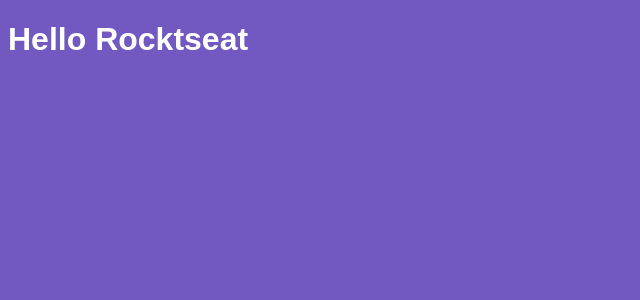
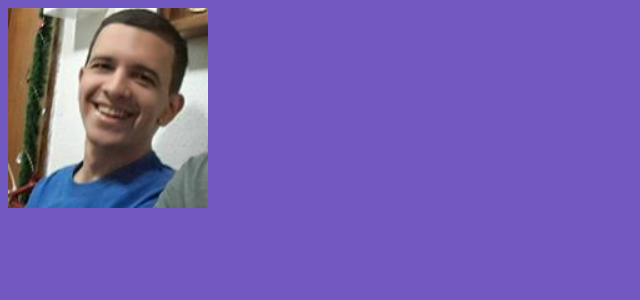
Before and after one commit to RodrigoSenna88/modulo04, a React app: page / in a window 1280 px wide. Shown: the top 300 px of the page, without its empty margins (0-640 px from the left). Built offline with nearby package versions, Linux system fonts and the light colour scheme.

Commit message:
importando imagens

```diff
--- a/package.json
+++ b/package.json
@@ -13,6 +13,7 @@
     "@babel/preset-react": "^7.8.3",
     "babel-loader": "^8.0.6",
     "css-loader": "^3.4.2",
+    "file-loader": "^5.1.0",
     "style-loader": "^1.1.3",
     "webpack": "^4.42.0",
     "webpack-cli": "^3.3.11",
--- a/src/App.js
+++ b/src/App.js
@@ -1,8 +1,10 @@
 import React from 'react';
 import './App.css';
 
+import profile from './assets/profile.jpg';
+
 function App() {
-  return <h1>Hello Rocktseat</h1>
+  return <img width="200" src={profile} />
 }
 
 export default App;
--- a/webpack.config.js
+++ b/webpack.config.js
@@ -23,6 +23,11 @@
           { loader: 'style-loader' },
           { loader: 'css-loader' },
         ]
+      }, {
+        test: /.*\.(gif|png|jpe?g)$/i,
+        use: {
+          loader: 'file-loader'
+        }
       }
     ]
   }
```
Also changed, not shown: src/assets/profile.jpg (added), 1 other file (tests, documents, lock files or other folders).
